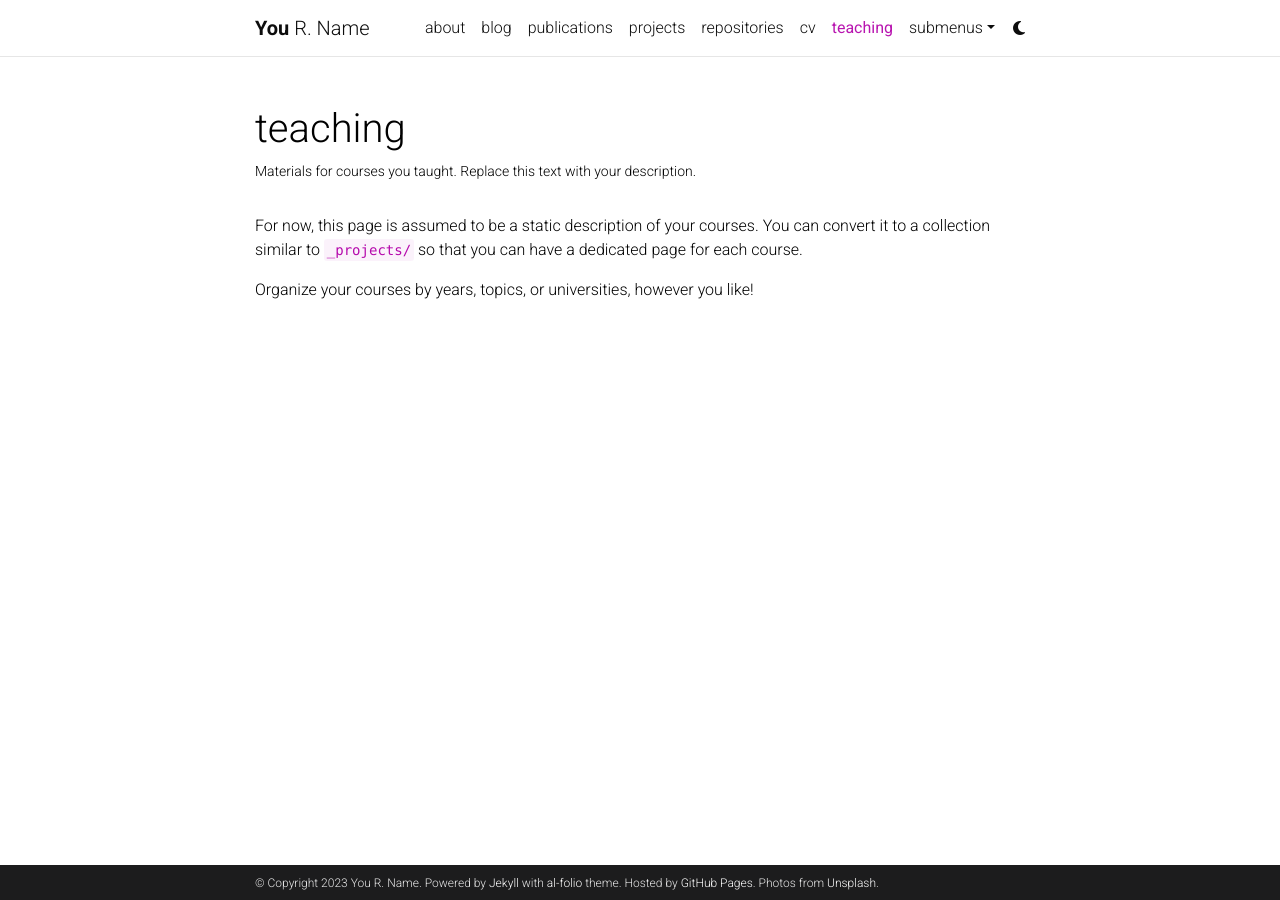
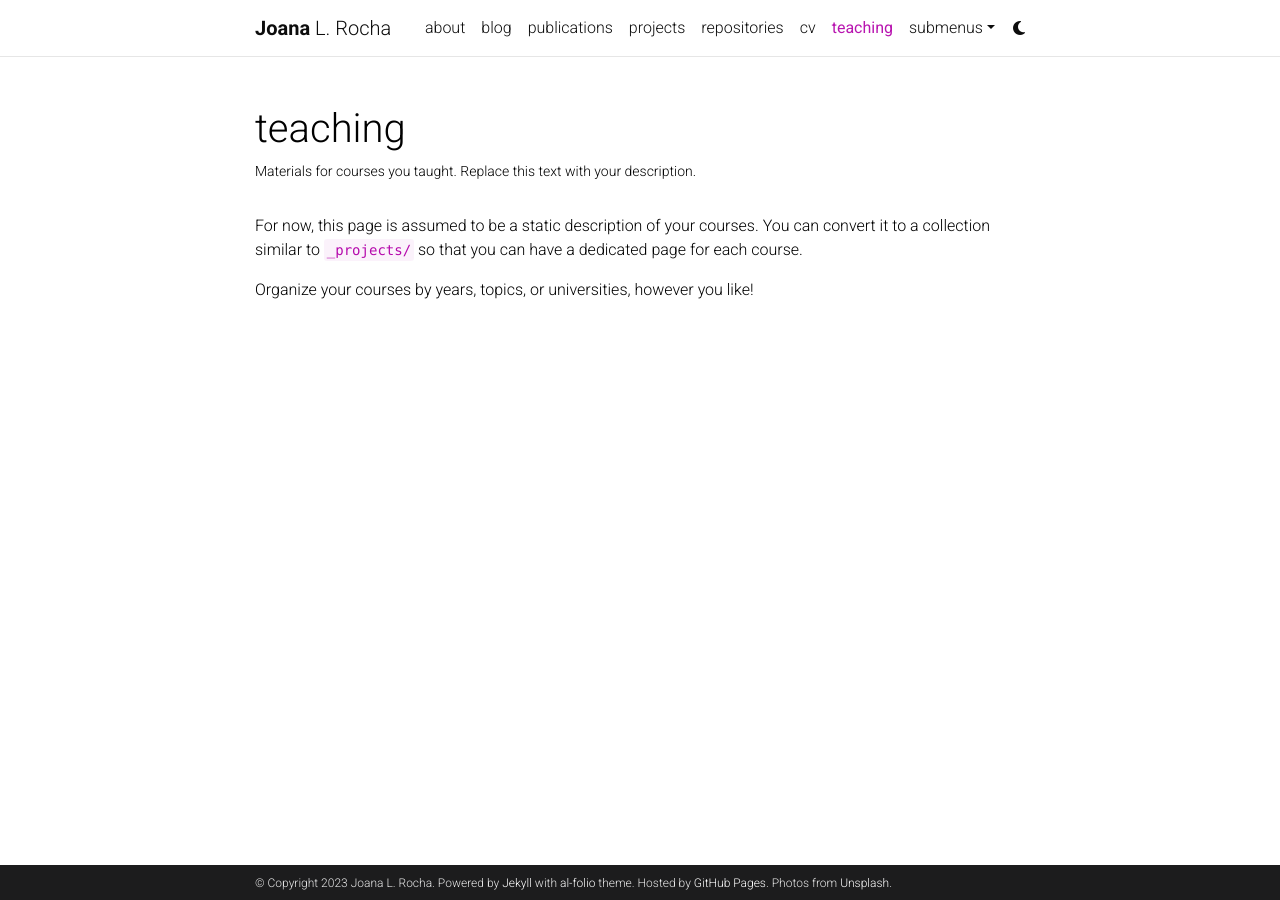
Before and after one commit to joanocha/joanocha.github.io, a Jekyll site: the page built from _pages/teaching.md, in a window 1280 px wide. Built offline with Jekyll 4.4.1, drawn with Linux system fonts in a browser that asks for light colours; comment, search, counter and statistics services are not loaded; a style sheet for code colours, icons or effects is not loaded.

Commit message:
Change name

```diff
--- a/_config.yml
+++ b/_config.yml
@@ -3,9 +3,9 @@
 # -----------------------------------------------------------------------------
 
 title: blank # the website title (if blank, full name will be used instead)
-first_name: You
-middle_name: R.
-last_name: Name
+first_name: Joana
+middle_name: L.
+last_name: Rocha
 email: you@example.com
 description: > # the ">" symbol means to ignore newlines until "footer_text:"
   A simple, whitespace theme for academics. Based on [*folio](https://github.com/bogoli/-folio) design.
@@ -18,8 +18,8 @@
 lang: en # the language of your site (for example: en, fr, cn, ru, etc.)
 icon: ⚛️  # the emoji used as the favicon (alternatively, provide image name in /assets/img/)
 
-url: https://alshedivat.github.io # the base hostname & protocol for your site
-baseurl: /al-folio # the subpath of your site, e.g. /blog/
+url: https://joanocha.github.io # the base hostname & protocol for your site
+baseurl: # the subpath of your site, e.g. /blog/
 last_updated: false # set to true if you want to display last updated in the footer
 impressum_path:  # set to path to include impressum link in the footer, use the same path as permalink in a page, helps to conform with EU GDPR
 
```
